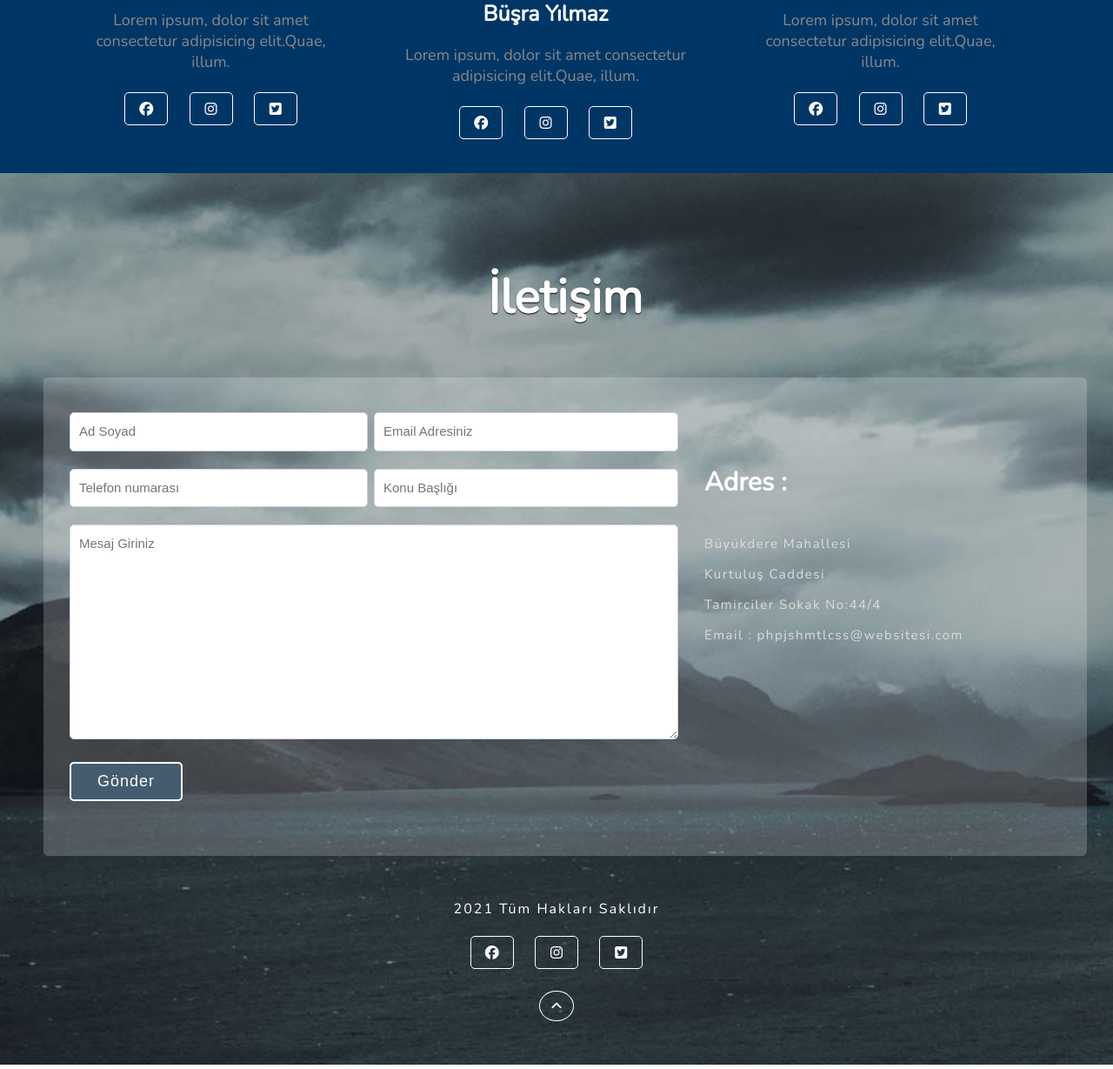
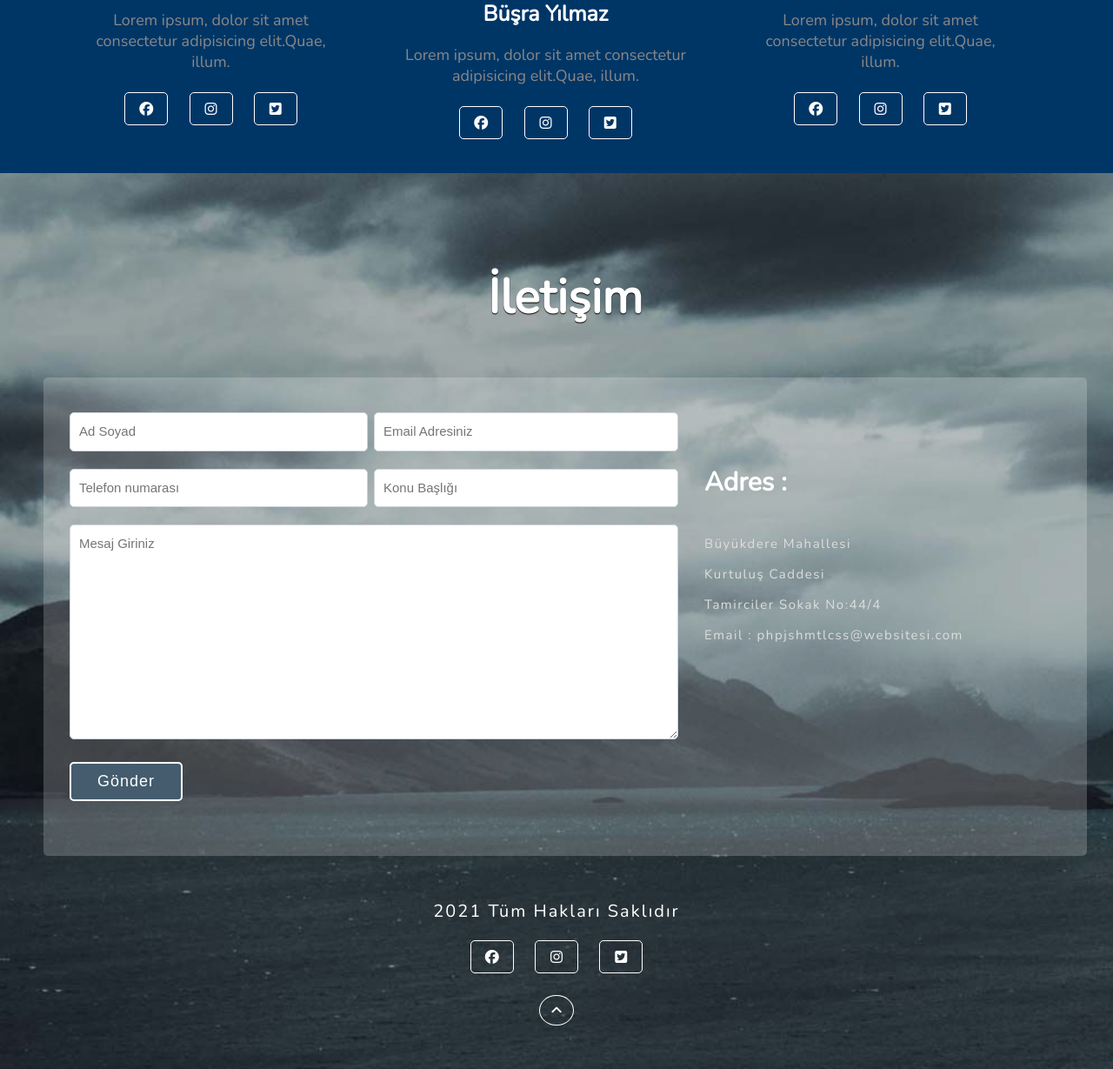
Before and after one commit to pvtfurkan/PHP-JS-HTML-CSS-Web-Sitesi, a PHP site: page / in a window 1280 px wide. Shown: the part 2910-4139 px from the top of the page at 87% size. Run offline with PHP 8.4, Linux system fonts and the light colour scheme; some libraries are stand-ins or nearby versions.

Commit message:
Update style.css

```diff
--- a/PHP JS HTML CSS Web Sitesi/css/style.css
+++ b/PHP JS HTML CSS Web Sitesi/css/style.css
@@ -337,7 +337,7 @@ input[type="submit"] {   /*inputlardan submit tipinde olanı düzenler*/
 
 #copyright{
     color:white;
-    font-size;20px;
+    font-size:20px;
     letter-spacing:2px;
     margin-bottom:15px;
 }
```
